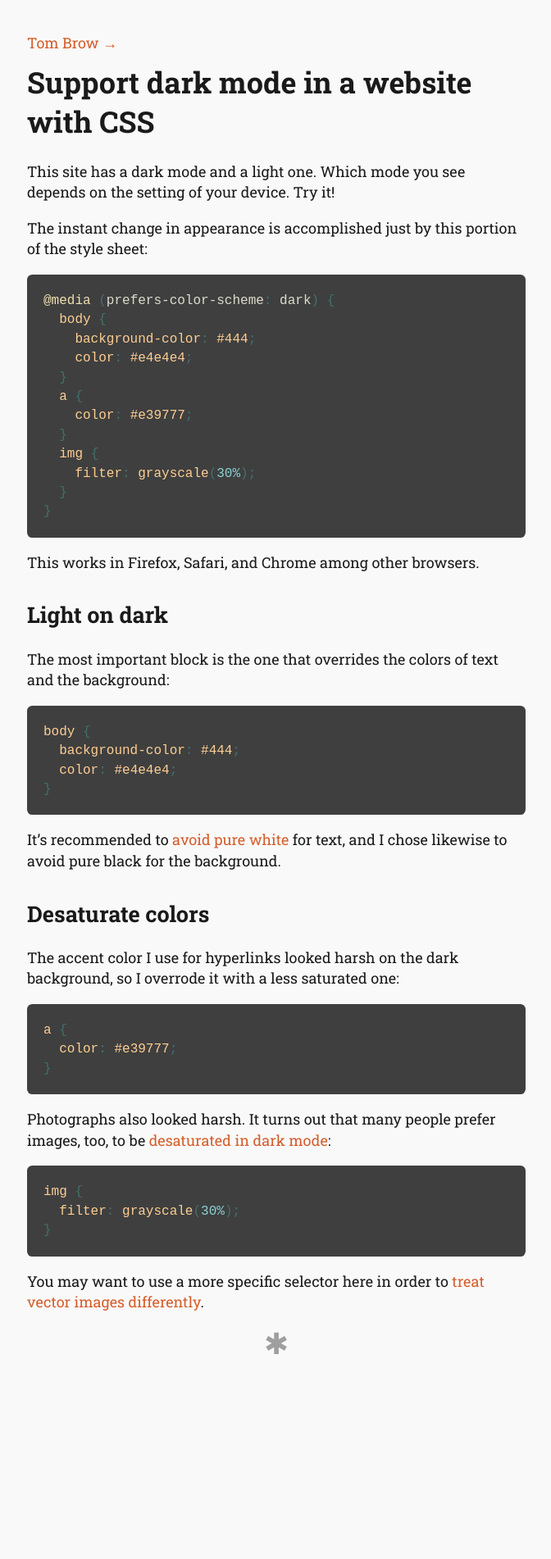
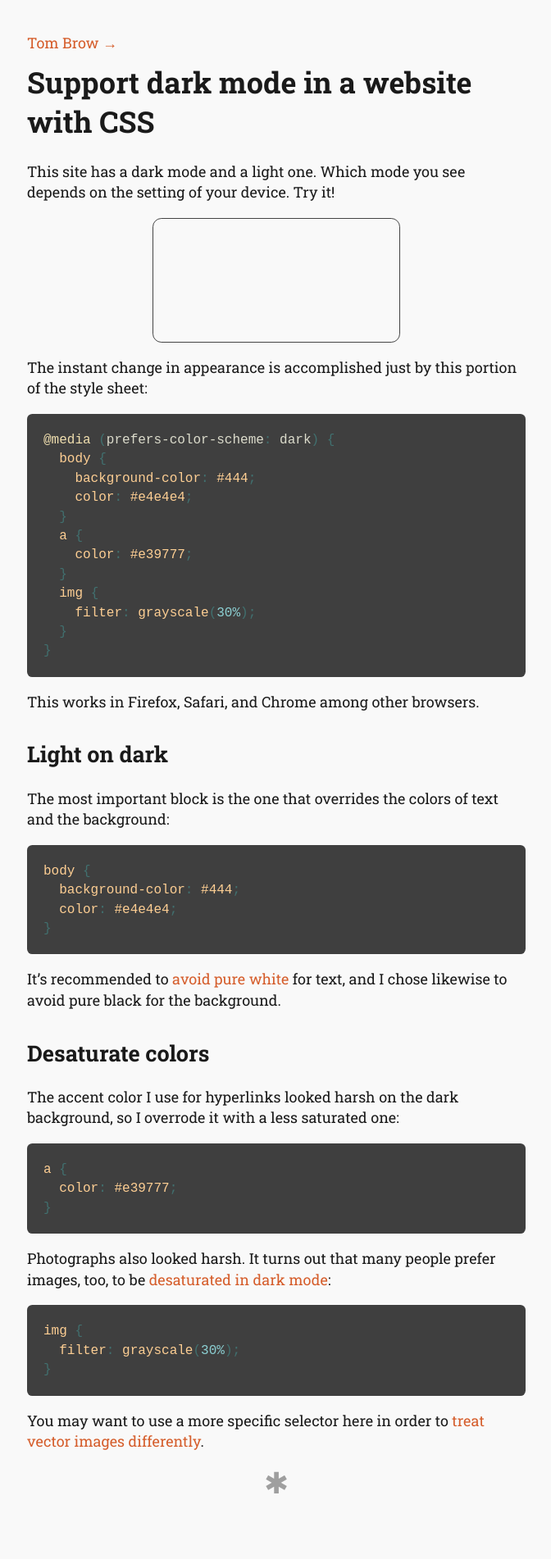
Before and after one commit to brow/rebeccabutler.org, a Jekyll site: the page built from code/index.md, in a window 1280 px wide. Shown: the whole page at 82% size, without its empty margins (303-975 px from the left). Built offline with Jekyll 4.4.1, drawn with Linux system fonts in a browser that asks for light colours; Markdown is read by kramdown in place of the engine named in the settings; before the commit the page ends 1732 px from its top, so only the background shows below that; grey boxes are pictures that could not be loaded.

Commit message:
add video to post

```diff
--- a/code/index.md
+++ b/code/index.md
@@ -3,6 +3,10 @@
 title: Support dark mode in a website with CSS
 ---
 This site has a dark mode and a light one. Which mode you see depends on the setting of your device. Try it!
+
+<video class="large" autoplay loop muted>
+  <source src="/images/dark_mode.mp4" type="video/mp4" />
+</video>
 
 The instant change in appearance is accomplished just by this portion of the style sheet:
 
--- a/stylesheets/style.css
+++ b/stylesheets/style.css
@@ -45,10 +45,12 @@
   width: 120px;
 }
 
-img.large {
-  max-width: 95%;
+.large {
+  max-width: 100%;
   margin: auto;
   display: block;
+  border: 1px solid #444;
+  border-radius: 0.6em;
 }
 
 img.small {
```
Also changed, not shown: 1 other file.
